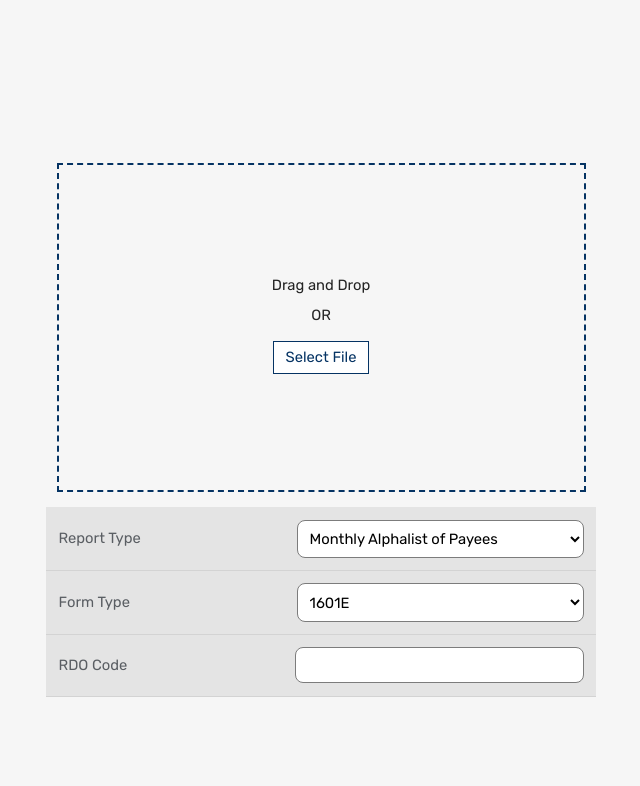
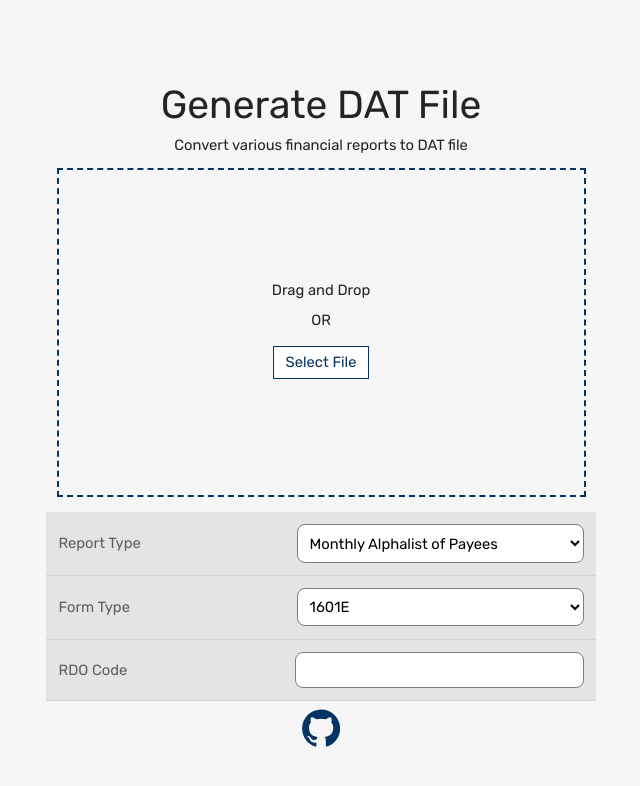
Before and after one commit to github-user-418848/file-converter, a Vue app: page /gen-dat-file/map/1601E in a window 1280 px wide. Shown: the top 786 px of the page, without its empty margins (319-959 px from the left). Built offline with nearby package versions, Linux system fonts and the light colour scheme.

Commit message:
added snippet Header and Footer

```diff
--- a/src/App.vue
+++ b/src/App.vue
@@ -1,16 +1,20 @@
 <template>
   <div class="content">
+    <Header />
     <router-view></router-view>
+    <Footer />
   </div>
 </template>
 
 <script>
-import NavReports from './components/NavReports.vue';
+import Header from './snippets/Header.vue'
+import Footer from './snippets/Footer.vue'
 
 export default {
   name: "App",
   components: {
-    NavReports,
+    Header,
+    Footer,
   }
 }
 </script>
```
